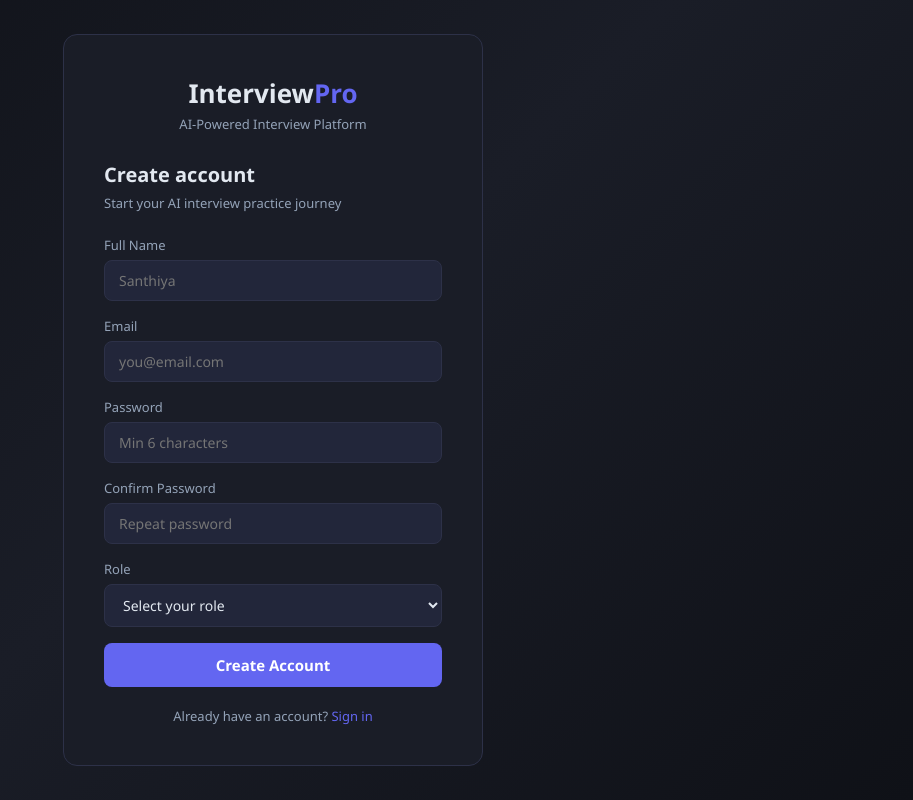
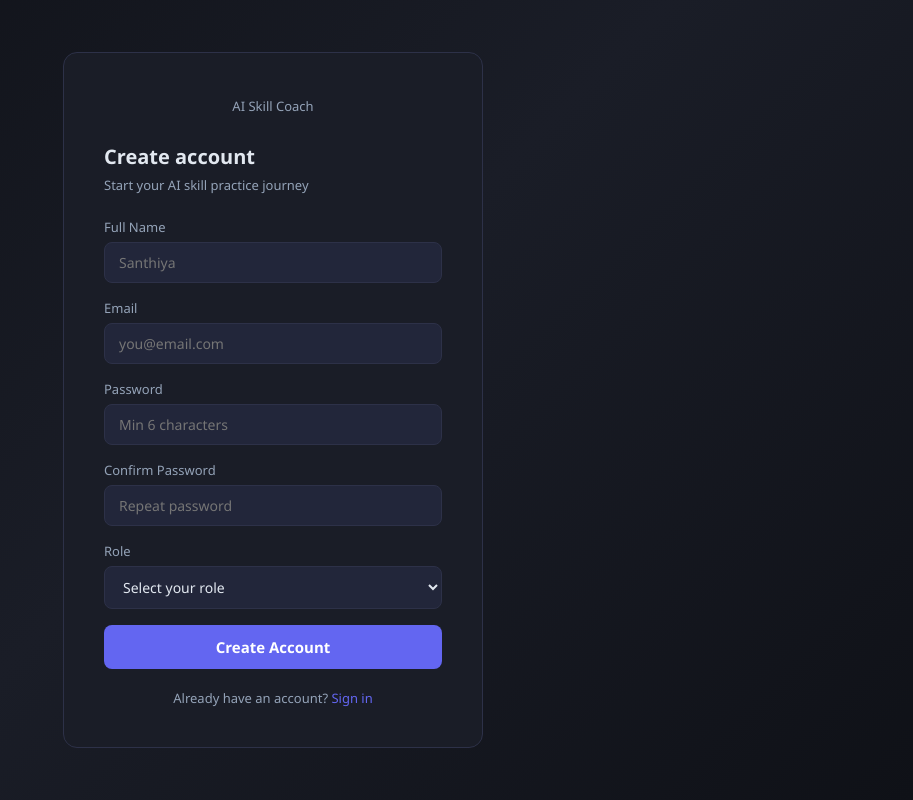
Before and after one commit to santhiya86/interview-project, a React (Vite) app in the folder frontend/: page / in a window 1280 px wide. Both pictures are taken after a click on the button "Get Started". Shown: the whole page, without its empty margins (367-1280 px from the left). Built offline with nearby package versions, Linux system fonts and the light colour scheme.

Commit message:
Update Signup page text for clarity

```diff
--- a/frontend/src/pages/Signup.jsx
+++ b/frontend/src/pages/Signup.jsx
@@ -31,11 +31,11 @@ export default function Signup({ onLogin, goLogin }) {
     <div className="auth-page">
       <div className="auth-card">
         <div className="auth-logo">
-          <h1>Interview<span>Pro</span></h1>
-          <p>AI-Powered Interview Platform</p>
+
+          <p>AI Skill Coach</p>
         </div>
         <h2>Create account</h2>
-        <p className="sub">Start your AI interview practice journey</p>
+        <p className="sub">Start your AI skill practice journey</p>
         {error && <div className="error-box">{error}</div>}
         <form onSubmit={submit}>
           <div className="field"><label>Full Name</label><input placeholder="Santhiya" value={form.name} onChange={e => set("name", e.target.value)} /></div>
```
